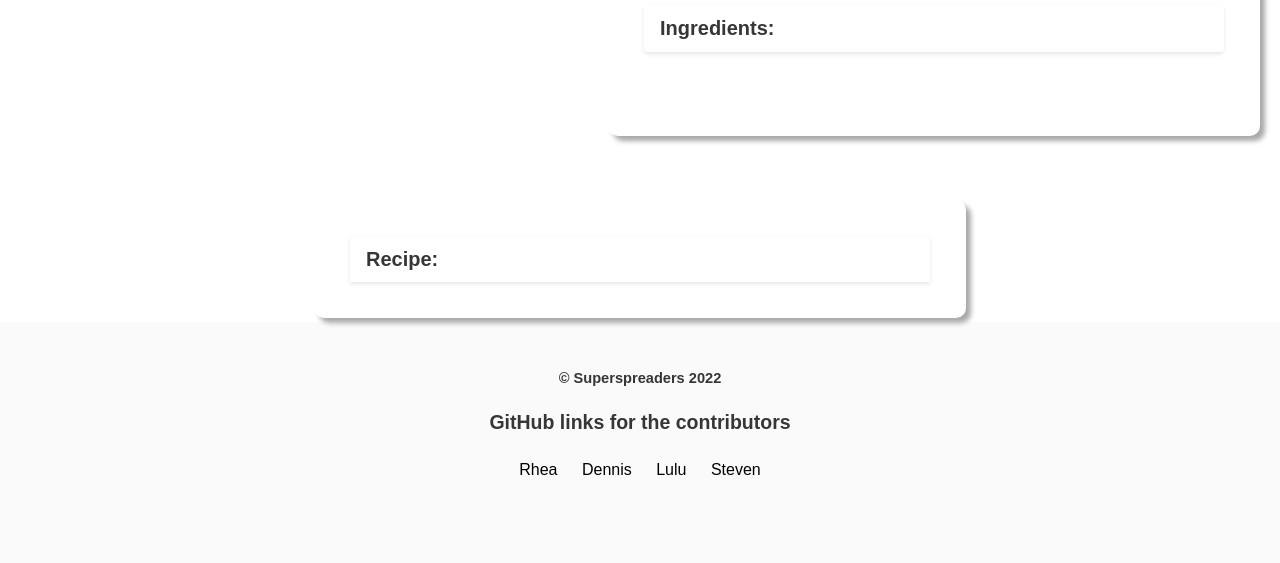
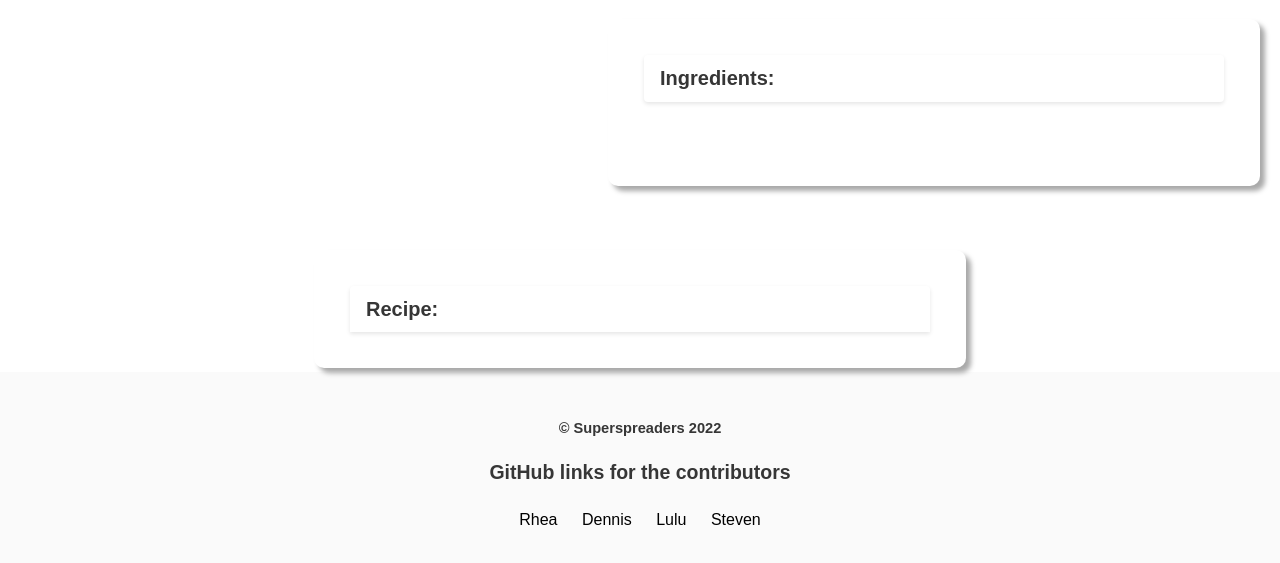
Before and after one commit to rheangocle/Animame, a plain HTML site: page recipe.html in a window 1280 px wide. Shown: the part 67-630 px from the top of the page. Drawn offline with nearby package versions, Linux system fonts and the light colour scheme; no server answers.

Commit message:
changed recipe page styling

```diff
--- a/assets/css/style.css
+++ b/assets/css/style.css
@@ -30,6 +30,10 @@ img .shade {
 
 .recipe-header {
   margin-top: 2rem;
+}
+
+.recipe-card-top {
+  padding-top: 50px;
 }
 
 .poster-image {
@@ -177,6 +181,9 @@ span {
   padding-top: 60px;
 }
 
+.img-recipe-card {
+  transform: scale(1.3);
+}
 
 .img-recipe-card,
 .ing-card,
```
